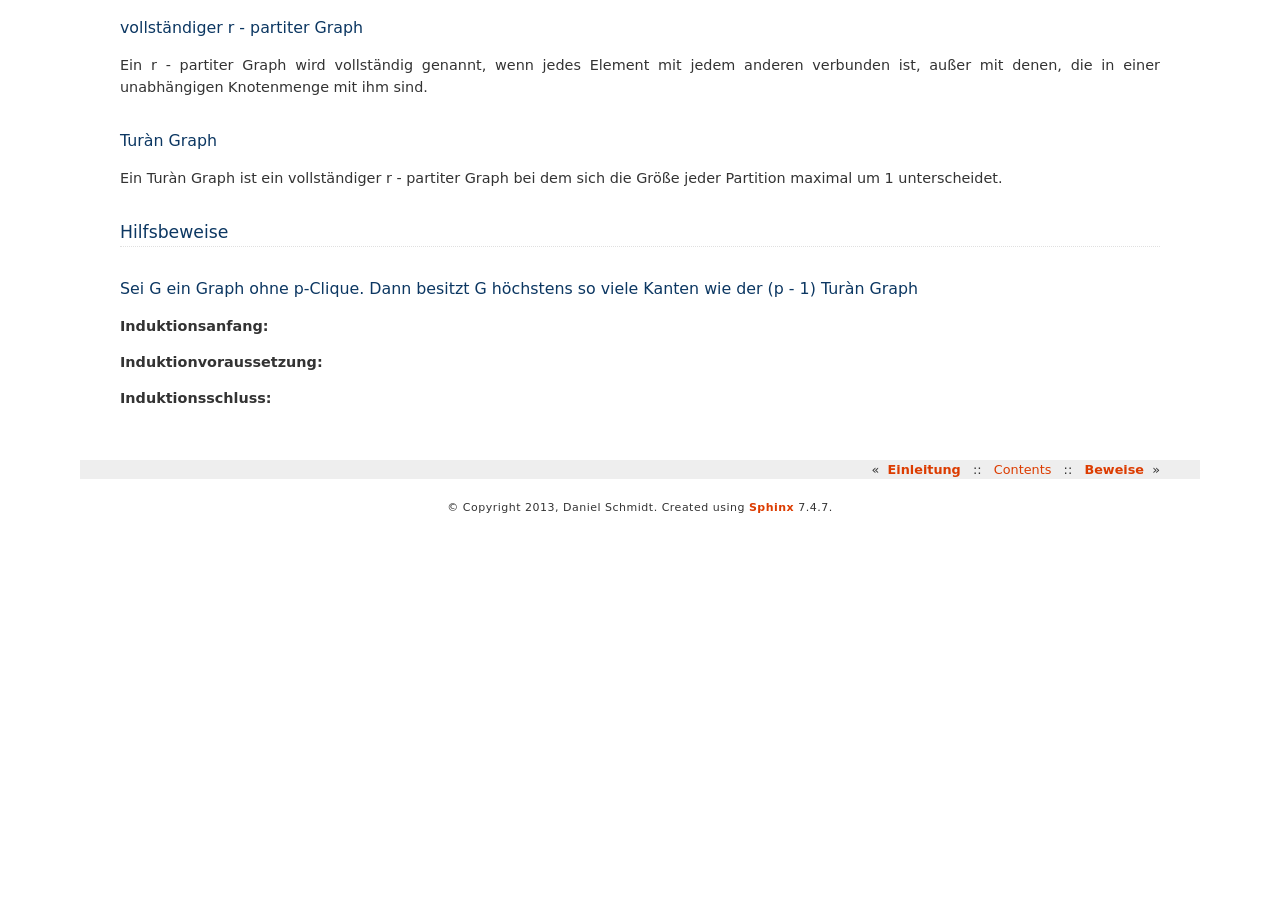
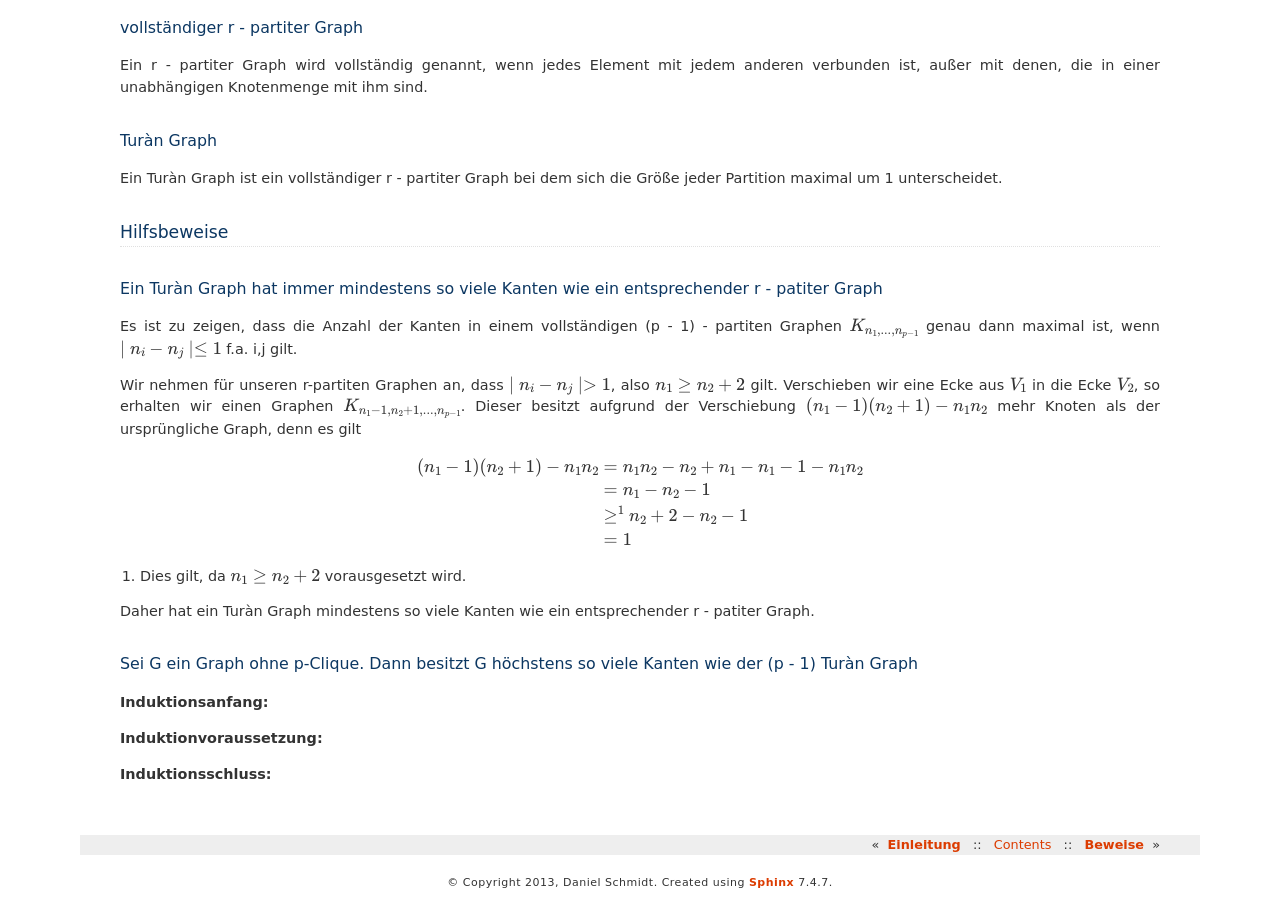
Before and after one commit to DanielMSchmidt/kombinatorik, a Sphinx documentation site: the page built from source/theorem.rst, in a window 1280 px wide and 900 px high, scrolled down 1359 px. Built offline with Sphinx 7.4.7, drawn with Linux system fonts in a browser that asks for light colours; before the commit the page ends 1883 px from its top, so only the background shows below that.

Commit message:
added proof for turan > r-partit

```diff
--- a/source/theorem.rst
+++ b/source/theorem.rst
@@ -87,6 +87,25 @@ Ein Turàn Graph ist ein vollständiger r - partiter Graph bei dem sich die Grö
 Hilfsbeweise
 ************
 
+Ein Turàn Graph hat immer mindestens so viele Kanten wie ein entsprechender r - patiter Graph
+"""""""""""""""""""""""""""""""""""""""""""""""""""""""""""""""""""""""""""""""""""""""""""""
+
+Es ist zu zeigen, dass die Anzahl der Kanten in einem vollständigen (p - 1) - partiten Graphen :math:`K_{n_1,...,n_{p - 1}}` genau dann maximal ist, wenn :math:`\mid n_i - n_j \mid \le 1` f.a. i,j gilt.
+
+
+Wir nehmen für unseren r-partiten Graphen an, dass :math:`\mid n_i - n_j \mid > 1`, also :math:`n_1 \ge n_2 + 2` gilt.
+Verschieben wir eine Ecke aus :math:`V_1` in die Ecke :math:`V_2`, so erhalten wir einen Graphen :math:`K_{n_1 - 1, n_2 + 1,...,n_{p - 1}}`. Dieser besitzt aufgrund der Verschiebung :math:`(n_1 - 1)(n_2 + 1) - n_1 n_2` mehr Knoten als der ursprüngliche Graph, denn es gilt
+
+.. math::
+	(n_1 - 1)(n_2 + 1) - n_1 n_2 &= n_1 n_2 - n_2 + n_1 - n_1 - 1 - n_1 n_2 \\
+	&= n_1 - n_2 - 1 \\
+	&\ge^1 n_2 + 2 - n_2 - 1 \\
+	&= 1
+
+(1) Dies gilt, da :math:`n_1 \ge n_2 + 2` vorausgesetzt wird.
+
+Daher hat ein Turàn Graph mindestens so viele Kanten wie ein entsprechender r - patiter Graph.
+
 Sei G ein Graph ohne p-Clique. Dann besitzt G höchstens so viele Kanten wie der (p - 1) Turàn Graph
 """""""""""""""""""""""""""""""""""""""""""""""""""""""""""""""""""""""""""""""""""""""""""""""""""
 
```
